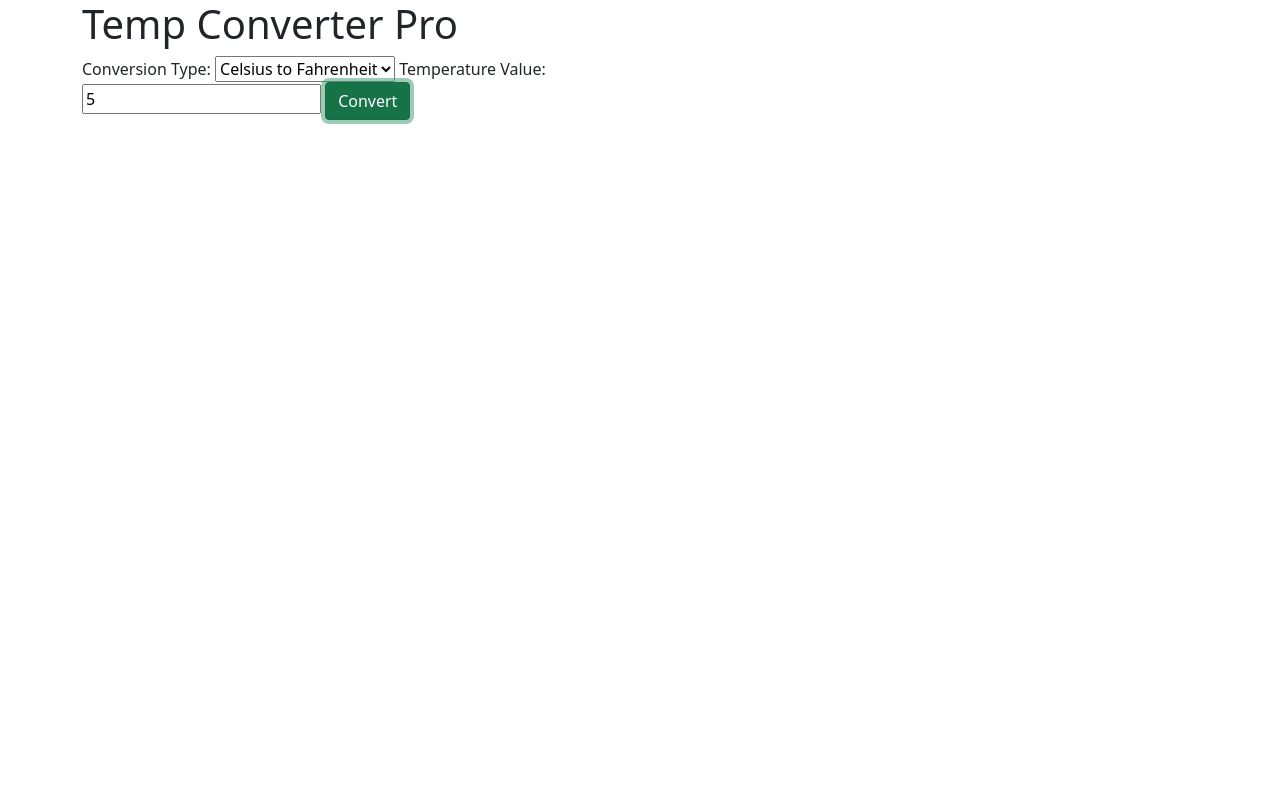
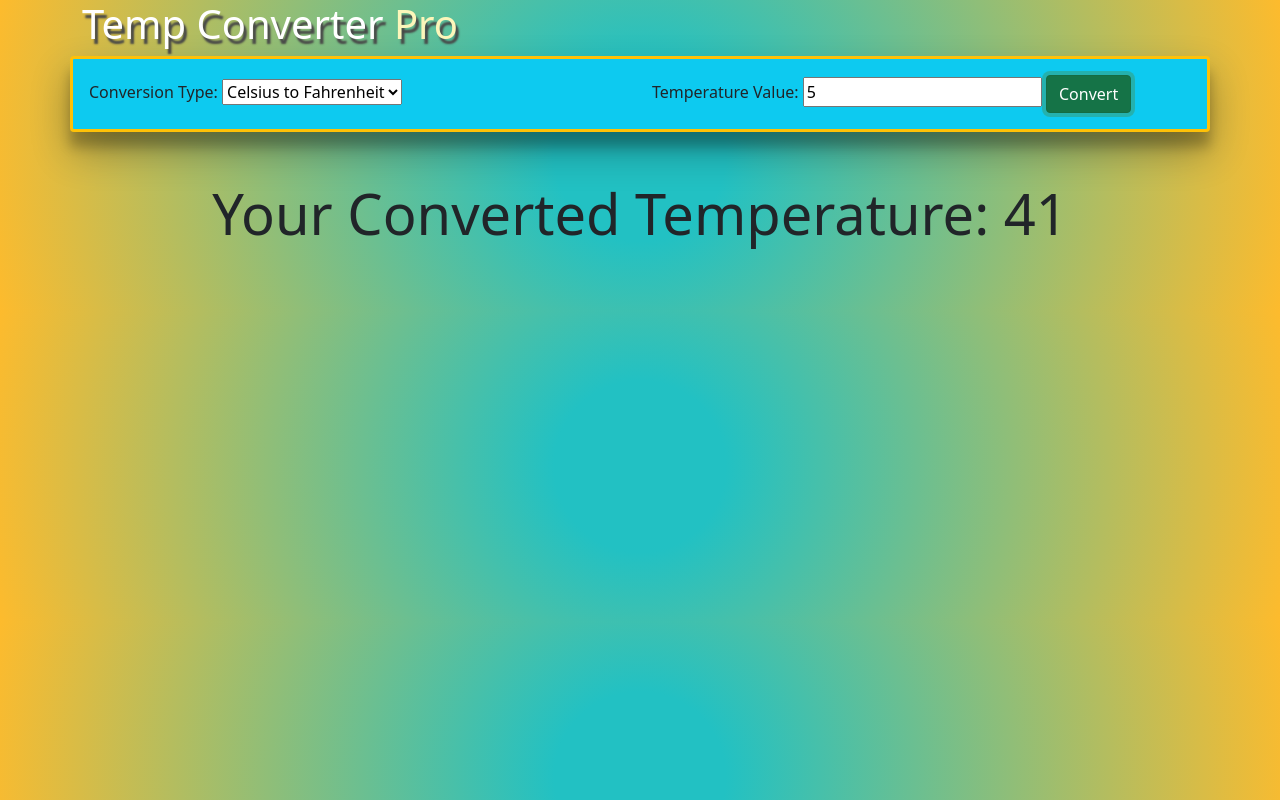
Before and after one commit to chrisjenkins91/Temp_Converter_Website, a plain HTML site: page index.html in a window 1280 px wide. Both pictures are taken after typing "5" into the empty fields and a click on the button "Convert". Drawn offline with Linux system fonts and the light colour scheme.

Commit message:
Temp Converter Website
Adding some CSS Styling to my temperature converter

```diff
--- a/CSS/style.css
+++ b/CSS/style.css
@@ -0,0 +1,29 @@
+body{
+    background: rgb(34,193,195);
+    background: -moz-radial-gradient(circle, rgba(34,193,195,1) 13%, rgba(253,187,45,1) 100%);
+    background: -webkit-radial-gradient(circle, rgba(34,193,195,1) 13%, rgba(253,187,45,1) 100%);
+    background: radial-gradient(circle, rgba(34,193,195,1) 13%, rgba(253,187,45,1) 100%);
+    filter: progid:DXImageTransform.Microsoft.gradient(startColorstr="#22c1c3",endColorstr="#fdbb2d",GradientType=1);
+}
+
+.temp-container h1{
+    color: #FFFFFF;
+
+    text-shadow: 3px 5px 2px #474747;
+}
+
+h1 span{
+    color: rgb(252,246,186);
+    color:  -moz-linear-gradient(229deg, rgba(252,246,186,1) 34%, rgba(191,149,63,1) 100%);
+    color:  -webkit-linear-gradient(229deg, rgba(252,246,186,1) 34%, rgba(191,149,63,1) 100%);
+    color:  linear-gradient(229deg, rgba(252,246,186,1) 34%, rgba(191,149,63,1) 100%);
+    filter: progid:DXImageTransform.Microsoft.gradient(startColorstr="#fcf6ba",endColorstr="#bf953f",GradientType=1);
+}
+
+.conversion-container{
+    box-shadow: rgba(0, 0, 0, 0.3) 0px 19px 38px, rgba(0, 0, 0, 0.22) 0px 15px 12px;
+}
+
+.resulstDisplay{
+    background-color: rgb(34,193,195);
+}
--- a/JS/app.js
+++ b/JS/app.js
@@ -32,39 +32,44 @@
 //* Conversion Functions:
 //* Write functions that handle the conversion logic between Celsius, Fahrenheit, and Kelvin.
 
-//Getting the conversion type the user entered
-let conversionType = document.getElementById("conversionType").value;
-console.log(conversionType)
+function tempConverter(){
+    debugger
 
-//Grabbing the temperature value entered by the user
-let tempInput = document.getElementById("tempInput").value;
-console.log(tempInput)
+    //Grabbing the temperature value entered by the user
+    let tempInput = document.getElementById("tempInput").value;
 
-function tempConverter(){
+    //Getting the conversion type the user entered
+    let conversionType = document.getElementById("conversionType").value;
 
     let convertedTemp = ""; //Created a variable to store the result
-
     // Used if statement to check the type of conversion to use & do the math
     if (conversionType === "CtoF") {
         convertedTemp = (tempInput * 9/5) + 32
     } else if(conversionType === "FtoC") {
         convertedTemp = (tempInput - 32) * 5/9
     } else if(conversionType === "CtoK") {
-        convertedTemp = tempInput + 273.15
+        convertedTemp = parseFloat(tempInput) + 273.15
     } else if(conversionType === "KtoC") {
         convertedTemp = tempInput - 273.15
     } else {
         confirm("This is an invalid input..")
     }
-    document.getElementById("result").innerText = convertedTemp;
+    // Display results after function is performed
+    document.getElementById("result").innerText = "Your Converted Temperature: " + Math.floor(convertedTemp);
+
 }
 
+// Created a variable for convertButton when clicked to perform a function
+let convertButton = document.getElementById("convertButton");
+console.log(convertButton);
 
-
-
+// Added an EventListener to perform tempConverter() function when convertButton is "clicked"
+convertButton.addEventListener("click", tempConverter)
 
 //* Event Handling:
 //* Implement event listeners that trigger the conversion when the user interacts with the page (e.g., clicking the "Convert" button).
+
+
 
 //* Result Display:
 //* Update the result area of the page with the converted temperature.
--- a/index.html
+++ b/index.html
@@ -9,16 +9,16 @@
     <title>DOM Temperature Converter</title>
 </head>
 <body>
-    <div class="container">
+    <div class="container temp-container">
         <div class="row">
-            <div class="col-12 text-center text-md-start">
+            <div class="col-12 col-md-12 col-lg-12 col-xl-12 text-center text-md-start">
                 <h1>Temp Converter <span>Pro</span></h1>
             </div>
         </div>
     </div>
-    <div class="container conversion-container">
-        <div class="row">
-            <div class=" col-6">
+    <div class="container conversion-container bg-info border border-3 border-warning rounded p-3">
+        <div class="row d-flex justify-content-center">
+            <div class="col-6 mt-1">
                 <label for="conversionType">Conversion Type: </label>
                 <select name="conversionType" id="conversionType">
                     <option value="CtoF" id="CtoF" class="menuItem1">Celsius to Fahrenheit</option>
@@ -26,6 +26,8 @@
                     <option value="CtoK" id="CtoK" class="menuItem3">Celsius to Kelvin</option>
                     <option value="KtoC" id="KtoC" class="menuItem4">Kelvin to Celsius</option>
                 </select>
+            </div>
+            <div class="col-6">
                 <label for="tempInput">Temperature Value: </label>
                 <input type="number" name="tempInput" id="tempInput" placeholder="Enter Temperature">
                 <input type="button" value="Convert" id="convertButton" class="btn btn-success">
@@ -34,8 +36,8 @@
     </div>
     <div class="container resultDisplay">
         <div class="row">
-            <div class="col-12 col-md-6">
-                <p id="result"></p>
+            <div class="col-12 p-5">
+                <p id="result" class="display-4 text-center"></p>
             </div>
         </div>
     </div>
```
